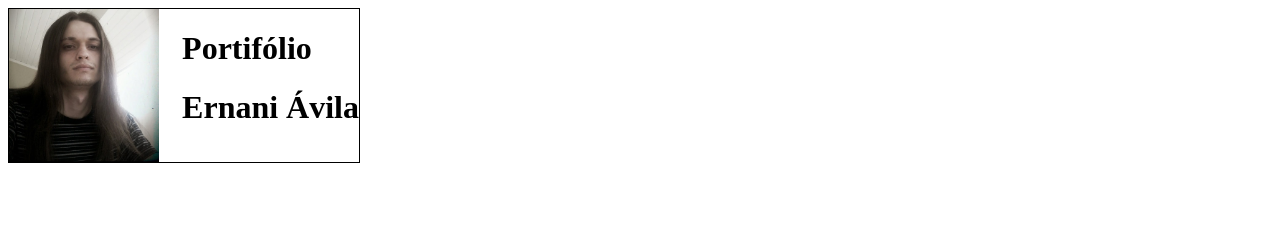
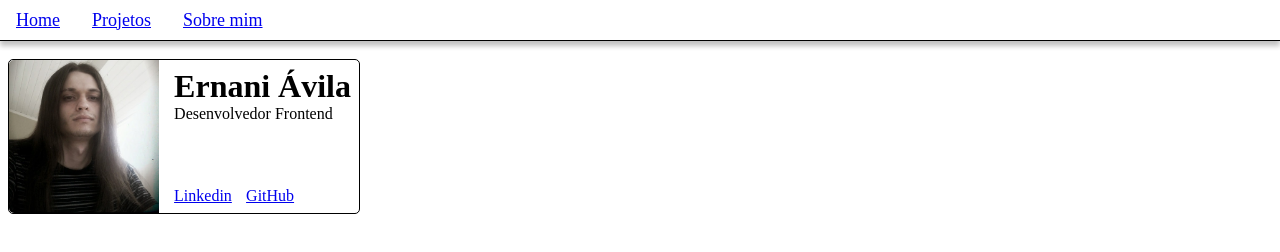
Before and after one commit to ernanicavila/portifolio, a plain HTML site: page index.html in a window 1280 px wide. Drawn offline with Linux system fonts and the light colour scheme.

Commit message:
added importable navbar into project

```diff
--- /dev/null
+++ b/components/header.js
@@ -0,0 +1,34 @@
+class Header extends HTMLElement {
+  constructor() {
+    super();
+  }
+
+  connectedCallback() {
+    this.innerHTML = `
+      <style>
+      .nav-bar a {
+        margin: 0px 16px;
+      }
+      .nav-bar {
+        display: flex;
+        align-items: center;
+        box-shadow: 0px 5px 5px rgb(194, 194, 194);
+        width: 100%;
+        height: 40px;
+        border-bottom: 1px solid black;
+        margin-bottom: 18px;
+        font-size: 18px;
+      }
+      </style>
+      <header>
+      <div class="nav-bar">
+        <a href="/index.html">Home</a>
+        <a href="/projects.html">Projetos</a>
+        <a href="/about.html">Sobre mim</a>
+      </div>
+      </header>
+    `;
+  }
+}
+
+customElements.define("header-component", Header);
--- a/index.html
+++ b/index.html
@@ -1,13 +1,21 @@
 <html>
-  <link rel="stylesheet" href="style.css" />
+  <link rel="stylesheet" href="/style.css" />
+  <script src="components/header.js" type="text/javascript" defer></script>
+  <head>
+    <title>Ernani Ávila</title>
+    <meta charset="UTF-8" />
+  </head>
   <body>
-    <div class="div">
-      <img src="images/me.png" width="150px" />
-
-      <div>
-        <h1>Portifólio</h1>
-
+    <header-component></header-component>
+    <div class="div-main">
+      <img class="picture" src="images/me.png" width="150px" />
+      <div class="bar">
         <h1>Ernani Ávila</h1>
+        <p>Desenvolvedor Frontend</p>
+        <div class="social">
+          <a href="https://www.linkedin.com/in/ernaniavila/">Linkedin</a>
+          <a href="https://github.com/ernanicavila">GitHub</a>
+        </div>
       </div>
     </div>
   </body>
--- a/style.css
+++ b/style.css
@@ -1,7 +1,48 @@
-.div {
+* {
+  margin: 0;
+  padding: 0;
+}
+
+.nav-bar {
+  display: flex;
+  align-items: center;
+  box-shadow: 0px 5px 5px rgb(194, 194, 194);
+  width: 100%;
+  height: 40px;
+  border-bottom: 1px solid black;
+  margin-bottom: 18px;
+  font-size: 18px;
+}
+
+.div-main {
+  border-radius: 5px;
+  margin: 8px;
   display: flex;
   justify-content: space-between;
   width: 350px;
-
   border: 1px solid black;
 }
+
+.nav-bar a {
+  margin: 0px 16px;
+}
+
+.bar {
+  display: flex;
+  flex-direction: column;
+  margin: 8px;
+}
+
+.bar p {
+  font-size: 16px;
+}
+
+.social {
+  display: flex;
+  margin-top: auto;
+  justify-content: space-between;
+  width: 120px;
+}
+.picture {
+  border-radius: 5px 0px 0px 5px;
+}
```
Also changed, not shown: about.html (added, +8 -0 lines), projects.html (added, +12 -0 lines).
